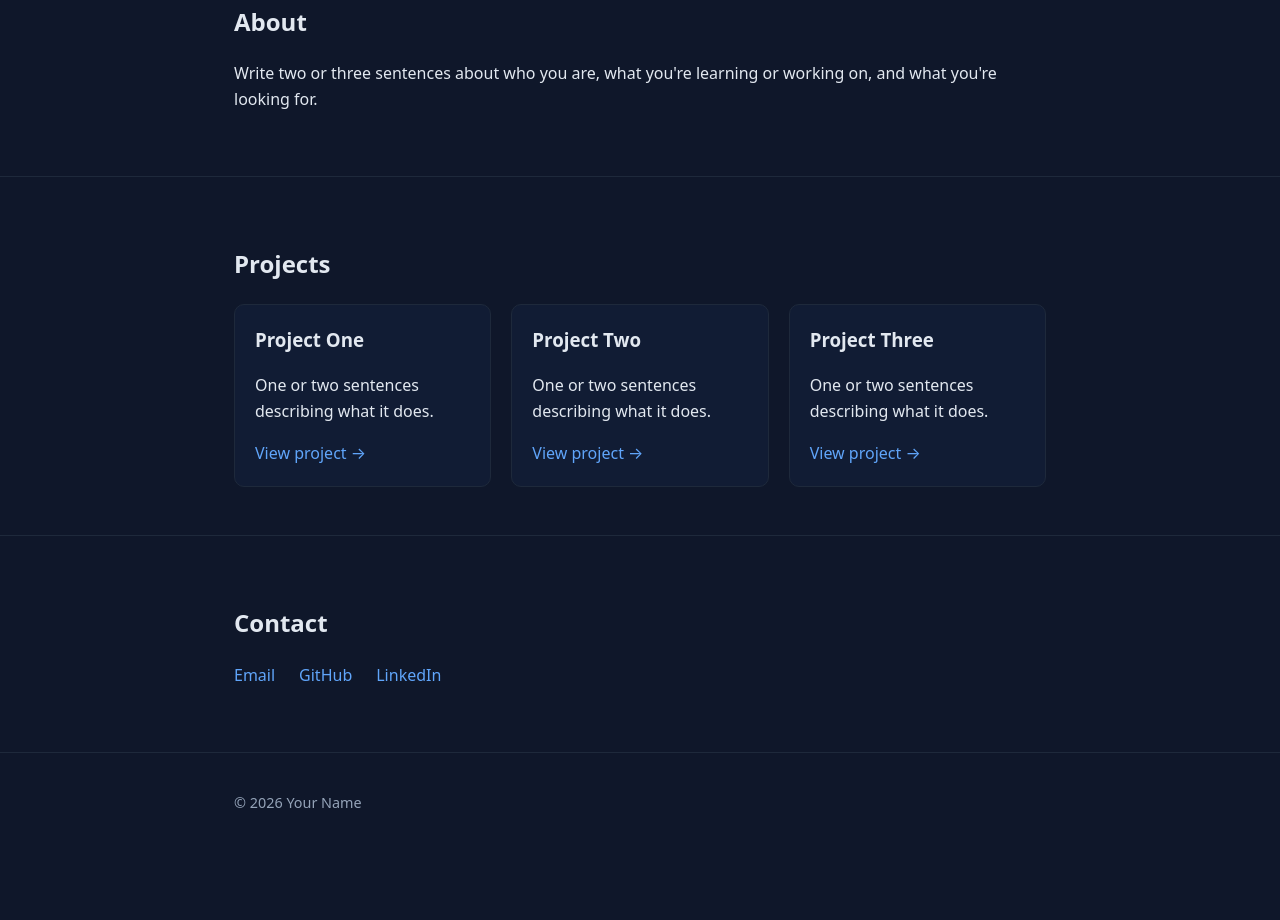
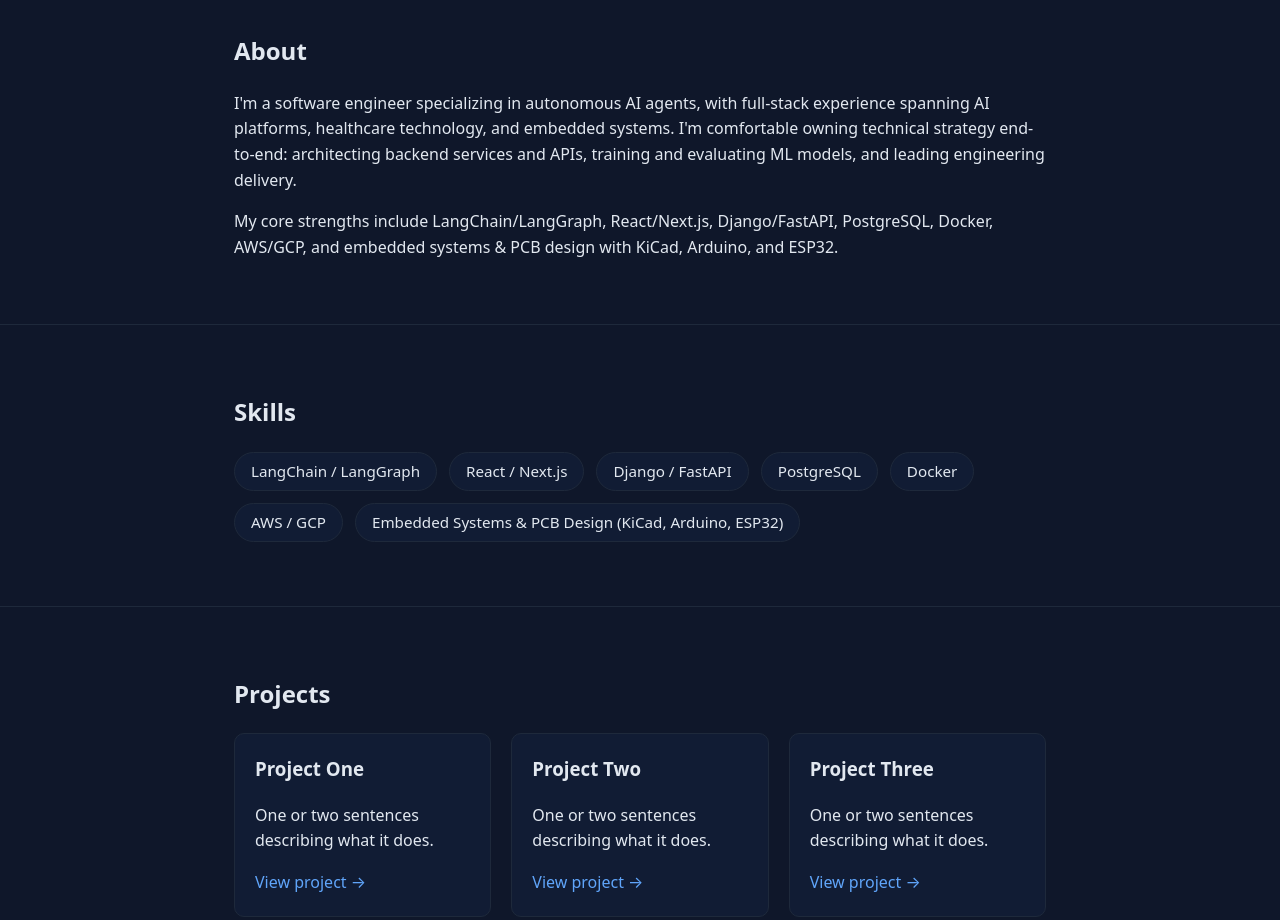
Before and after one commit to hextech256/portfolio, a website built with Vite: page index.html in a window 1280 px wide. Shown: the part 422-1342 px from the top of the page. Before the commit the page ends 1275 px from the top, so only its background shows below. Built offline with nearby package versions, Linux system fonts and the light colour scheme.

Commit message:
Improve our portfolii site

```diff
--- a/index.html
+++ b/index.html
@@ -13,6 +13,7 @@
         <a class="brand" href="#top">Able Abenaitwe</a>
         <nav>
           <a href="#about">About</a>
+          <a href="#skills">Skills</a>
           <a href="#projects">Projects</a>
           <a href="#contact">Contact</a>
         </nav>
@@ -25,7 +26,9 @@
           <!-- EDIT ME: headline + one-line pitch -->
           <h1>Hi, I'm Able Abenaitwe</h1>
           <p class="lede">
-            I build things with AI tools. This is my portfolio. you're welcome.
+            Software engineer specializing in autonomous AI agents — full-stack
+            experience across AI platforms, healthcare technology, and embedded
+            systems.
           </p>
         </div>
       </section>
@@ -35,9 +38,32 @@
           <h2>About</h2>
           <!-- EDIT ME: a short paragraph about you -->
           <p>
-            Write two or three sentences about who you are, what you're learning
-            or working on, and what you're looking for.
+            I'm a software engineer specializing in autonomous AI agents, with
+            full-stack experience spanning AI platforms, healthcare technology,
+            and embedded systems. I'm comfortable owning technical strategy
+            end-to-end: architecting backend services and APIs, training and
+            evaluating ML models, and leading engineering delivery.
           </p>
+          <p>
+            My core strengths include LangChain/LangGraph, React/Next.js,
+            Django/FastAPI, PostgreSQL, Docker, AWS/GCP, and embedded systems &
+            PCB design with KiCad, Arduino, and ESP32.
+          </p>
+        </div>
+      </section>
+
+      <section id="skills" class="section">
+        <div class="wrap">
+          <h2>Skills</h2>
+          <ul class="skills-list">
+            <li>LangChain / LangGraph</li>
+            <li>React / Next.js</li>
+            <li>Django / FastAPI</li>
+            <li>PostgreSQL</li>
+            <li>Docker</li>
+            <li>AWS / GCP</li>
+            <li>Embedded Systems &amp; PCB Design (KiCad, Arduino, ESP32)</li>
+          </ul>
         </div>
       </section>
 
@@ -94,7 +120,7 @@
 
     <footer class="site-footer">
       <div class="wrap">
-        <p>&copy; <span id="year"></span> Your Name</p>
+        <p>&copy; <span id="year"></span> Able Abenaitwe</p>
       </div>
     </footer>
 
--- a/src/style.css
+++ b/src/style.css
@@ -102,6 +102,22 @@ nav {
   margin-top: 0;
 }
 
+.skills-list {
+  list-style: none;
+  padding: 0;
+  display: flex;
+  flex-wrap: wrap;
+  gap: 0.75rem;
+}
+
+.skills-list li {
+  background: var(--bg-alt);
+  border: 1px solid var(--border);
+  border-radius: 999px;
+  padding: 0.4rem 1rem;
+  font-size: 0.95rem;
+}
+
 .links {
   list-style: none;
   padding: 0;
```
